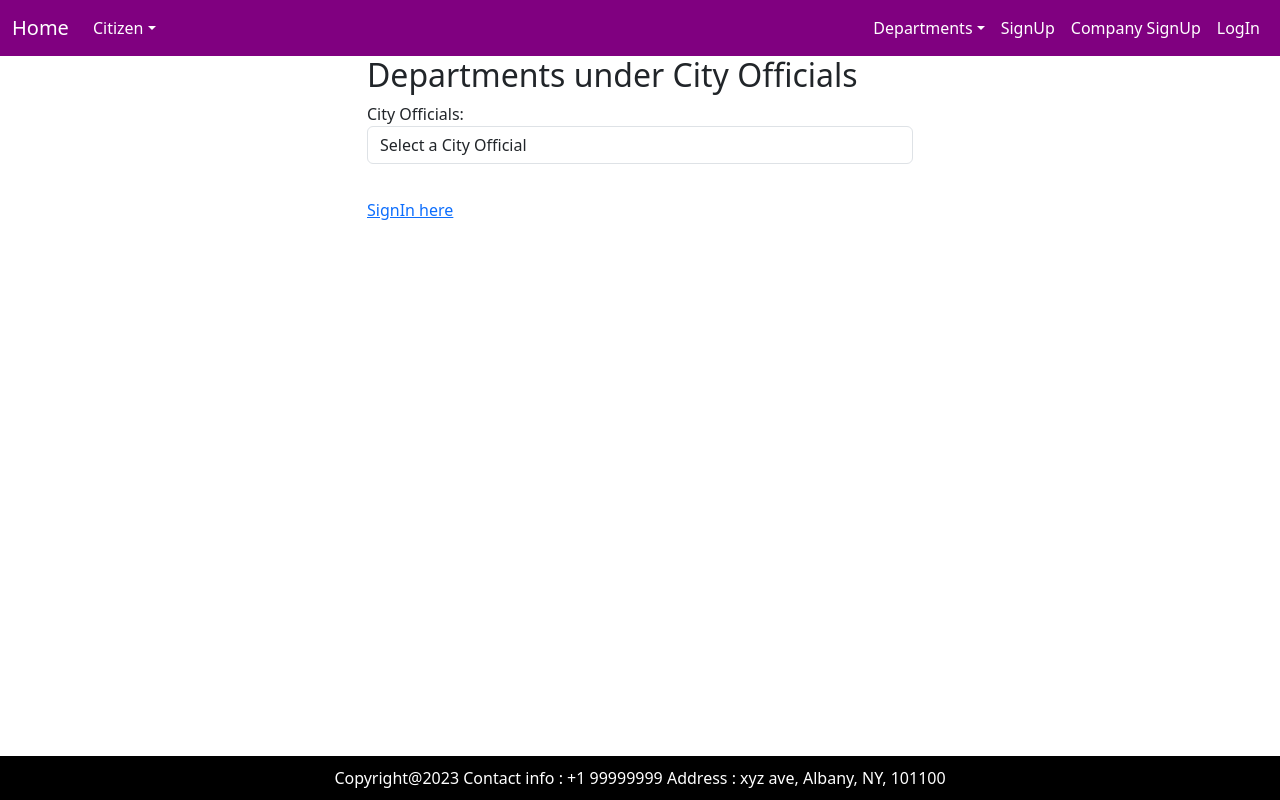
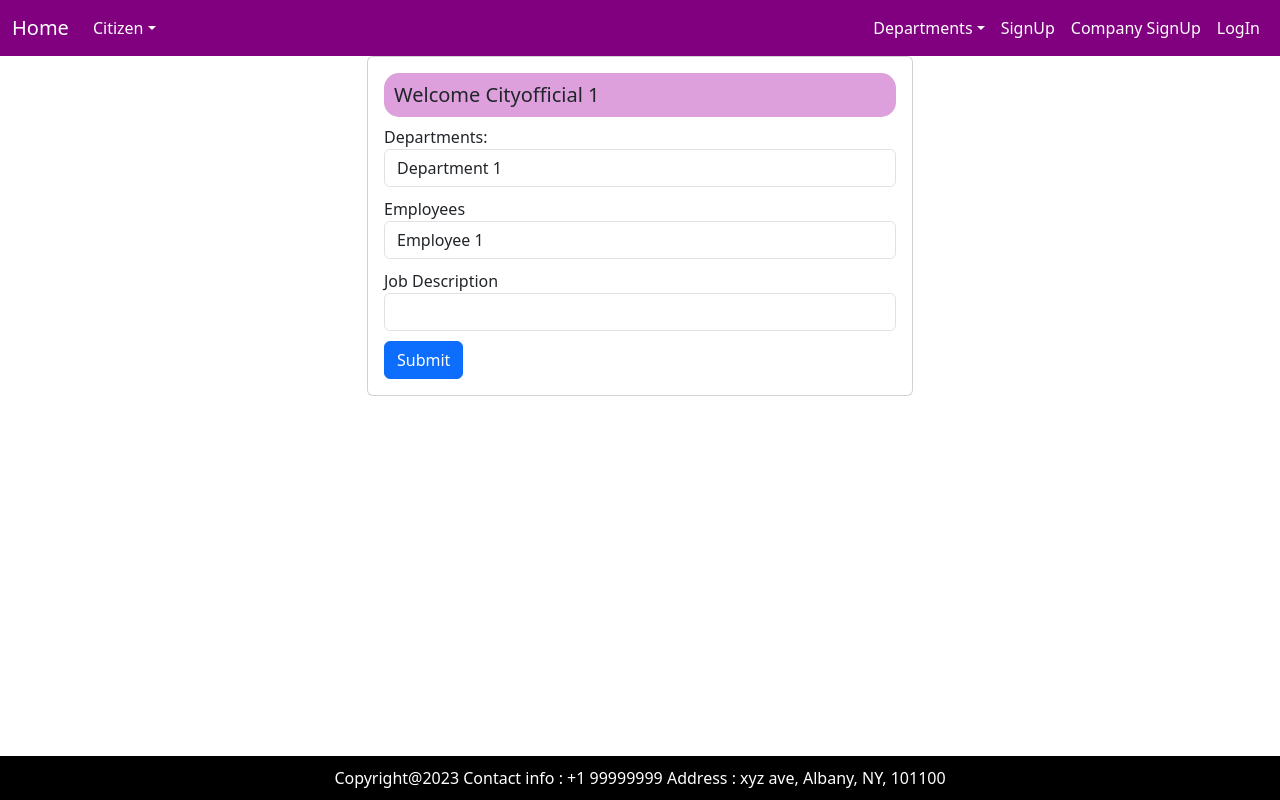
Before and after one commit to casperious/518GroupProject, a React (Create React App) app: page /Cityofficialsdepartments in a window 1280 px wide. Built offline with nearby package versions, Linux system fonts and the light colour scheme.

Commit message:
new updates added

```diff
--- a/src/Components/Cityemp.js
+++ /dev/null
@@ -1,58 +0,0 @@
-// EmployeeForm.js
-import React, { useState } from "react";
-import NavBar from "./NavBar";
-import Footer from "./footer";
-
-function EmployeeForm({ onSubmit }) {
-  const [employeeName, setEmployeeName] = useState("");
-  const [jobDescription, setJobDescription] = useState("");
-
-  const handleSubmit = () => {
-    if (employeeName.trim() !== "" && jobDescription.trim() !== "") {
-      onSubmit({ employeeName, jobDescription });
-    } else {
-      alert("Please fill out both fields.");
-    }
-  };
-
-  return (
-    <div>
-        <NavBar />
-        <div className="container">
-      <div className="row justify-content-center align-items-center lcontainer">
-      <form className="col-6">
-      <h2>Hiring New Employee</h2>
-      <div className="form-group">
-        <label htmlFor="employeeName">Employee Name:</label>
-        <input
-          type="text"
-          className="form-control"
-          name="employeeName"
-          value={employeeName}
-          onChange={(e) => setEmployeeName(e.target.value)}
-        />
-      </div>
-
-      <div className="form-group">
-        <label htmlFor="jobDescription">Job Description:</label>
-        <input
-          type="text"
-          className="form-control"
-          name="jobDescription"
-          value={jobDescription}
-          onChange={(e) => setJobDescription(e.target.value)}
-        />
-      </div>
-
-      <a href='/HiredEmployee' >
-              Complete Employee Selection
-            </a>
-      </form>
-      </div>
-      </div>
-      <Footer />
-    </div>
-  );
-}
-
-export default EmployeeForm;
--- a/src/Components/Cityofficialsdepartments.js
+++ b/src/Components/Cityofficialsdepartments.js
@@ -1,111 +1,84 @@
-import React, { useState, useEffect } from "react";
+import React, { useState } from 'react';
 import 'bootstrap/dist/css/bootstrap.css';
+import axios from 'axios';
 import NavBar from "./NavBar";
 import Footer from "./footer";
 
-function CityDept() {
-  const [cityOfficial, setCityOfficial] = useState(0);
-  const [dept, setDept] = useState("");
-  const [depts, setDepts] = useState({
-    1: [],
-    2: [],
-    3: [],
-    4: [],
+export default function CityDept({ setActive }) {
+  const [cityValues, setCityValues] = useState({
+    department: '',
+    employee: '', // Default value
+    job: '',
   });
 
-  useEffect(() => {
-    setDepts({
-      1: [
-        { _id: 1, name: "Department 1" },
-        { _id: 2, name: "Department 2" },
-      ],
-      2: [
-        { _id: 3, name: "Department 1" },
-        { _id: 4, name: "Department 2" },
-      ],
-      3: [
-        { _id: 5, name: "Department 1" },
-        { _id: 6, name: "Department 2" },
-      ],
-      4: [
-        { _id: 7, name: "Department 1" },
-        { _id: 8, name: "Department 2" },
-      ],
-    });
-  }, []);
+  const handleChange = (event) => {
+    setCityValues({ ...cityValues, [event.target.name]: event.target.value });
+  };
 
-  const onClickHandler = (event) => {
+  const handleSubmit = (event) => {
     event.preventDefault();
-    if (cityOfficial === 0) {
-      alert("Please select a City Official");
-      return;
-    }
-    if (dept.trim() === "") {
-      alert("Please select a department");
-      return;
-    }
-
-    setDept("");
-    setCityOfficial(0);
-    document.getElementById('dept').value = "";
-    document.getElementById('cityOfficial').value = 0;
-  }
+    // You can add your form submission logic here.
+  };
 
   return (
     <div>
       <NavBar />
       <div className="container">
-      <div className="row justify-content-center align-items-center lcontainer">
-        <form className="col-6">
-          <h2 id="title">Departments under City Officials</h2>
+        <div className="row justify-content-center align-items-center">
+          <div className="col-md-6">
+            <div className="card">
+              <div className="card-body">
+                <h2 className="card-title">Welcome Cityofficial 1</h2>
+                <form onSubmit={handleSubmit}>
                   <div className="form-group">
-            <label htmlFor="cityOfficial">City Officials:</label>
+                    <label>Departments:</label>
                     <select
                       className="form-control"
-              name="cityOfficial"
-              id="cityOfficial"
-              value={cityOfficial}
-              onChange={(e) => setCityOfficial(parseInt(e.target.value))}
+                      name="department"
+                      value={cityValues.department}
+                      onChange={handleChange}
                     >
-              <option value={0}>Select a City Official</option>
-              {Object.keys(depts).map((officialKey) => (
-                <option key={officialKey} value={officialKey}>
-                  City Official {officialKey}
-                </option>
-              ))}
+                      <option value="Department 1">Department 1</option>
+                      <option value="Department 2">Department 2</option>
+                      <option value="Department 3">Department 3</option>
                     </select>
                   </div>
 
-          { cityOfficial !== 0 && (
                   <div className="form-group">
-              <label htmlFor="dept">List of departments:</label>
+                    <label>Employees</label>
                     <select
                       className="form-control"
-                name="dept"
-                id="dept"
-                value={dept}
-                onChange={(e) => setDept(e.target.value)}
+                      name="employee"
+                      value={cityValues.employee}
+                      onChange={handleChange}
                     >
-                <option value="">Select a department</option>
-                {depts[cityOfficial].map((dept) => (
-                  <option key={dept._id} value={dept._id}>
-                    {dept.name}
-                  </option>
-                ))}
+                      <option value="employee1">Employee 1</option>
+                      <option value="employee2">Employee 2</option>
+                      <option value="employee3">Employee 3</option>
                     </select>
                   </div>
-          )}
 
-          <br />
-          <a href='/Employeeselection' className="login-link">
-              SignIn here
-            </a>
+                  <div className="form-group">
+                    <label>Job Description</label>
+                    <input
+                      type="text"
+                      className="form-control"
+                      name="job"
+                      value={cityValues.job}
+                      onChange={handleChange}
+                    />
+                  </div>
+
+                  <button type="submit" className="btn btn-primary btn-block">
+                    Submit
+                  </button>
                 </form>
+              </div>
+            </div>
+          </div>
         </div>
       </div>
       <Footer />
     </div>
   );
 }
-
-export default CityDept;
--- a/src/Components/SelectedEmp.js
+++ /dev/null
@@ -1,42 +0,0 @@
-
-import React from "react";
-import NavBar from "./NavBar";
-import Footer from "./footer";
-
-function SubmissionPage() {
-    return (
-      <div>
-      <NavBar />
-      <div className="container">
-          <div className="row justify-content-center align-items-center lcontainer">
-            <form className="col-6">
-              <h2>Hired Employee information</h2>
-              <table className="table">
-                <tbody>
-                  <tr>
-                    <td><strong>City Official:</strong></td>
-                    <td></td>
-                  </tr>
-                  <tr>
-                    <td><strong>Department:</strong></td>
-                    <td></td>
-                  </tr>
-                  <tr>
-                    <td><strong>Employee Name:</strong></td>
-                    <td></td>
-                  </tr>
-                  <tr>
-                    <td><strong>Job Description:</strong></td>
-                    <td></td>
-                  </tr>
-                </tbody>
-              </table>
-            </form>
-          </div>
-          </div>
-          <Footer />
-        </div>
-      );
-    }
-
-export default SubmissionPage;
--- a/src/index.js
+++ b/src/index.js
@@ -19,8 +19,6 @@ import ContractRequest from './Components/contractrequest';
 import ViewMore from './Components/viewmore';
 import ApplyContract from './Components/ApplyContract';
 import Cityofficialsdepartments from './Components/Cityofficialsdepartments'
-import Cityemp from './Components/Cityemp'
-import SelectedEmp from './Components/SelectedEmp'
 import Footer from './Components/footer';
 
 
@@ -38,8 +36,6 @@ const router = createBrowserRouter(
       <Route path='/sendComplaint' element={<AddComplaint />} />
       <Route path='/viewLaws' element={<ViewLaws />} />
       <Route path='/Cityofficialsdepartments' element={<Cityofficialsdepartments/>} />
-      <Route path='/Employeeselection' element={<Cityemp/>} />
-      <Route path='/HiredEmployee' element={<SelectedEmp/>} />
       <Route path='/signup' element={<SignUpUser />}></Route>
       <Route path='/Login' element={<LoginPage />}></Route>
       <Route path='/RegisterCandidate' element={<RegisterCandidate />}></Route>
```
Lines whose indentation alone changed are shown as unchanged.
